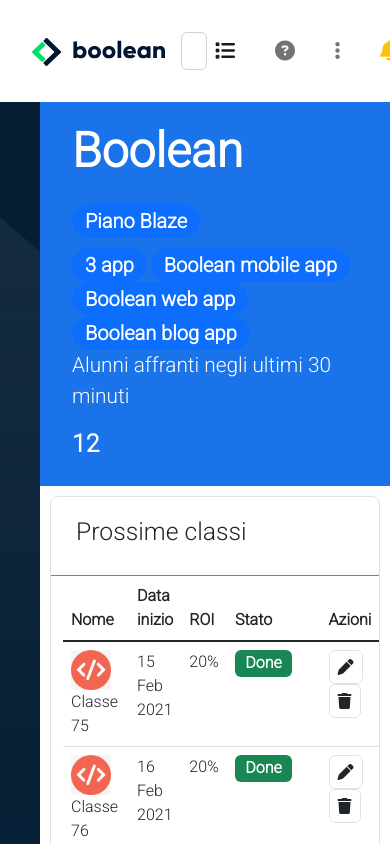
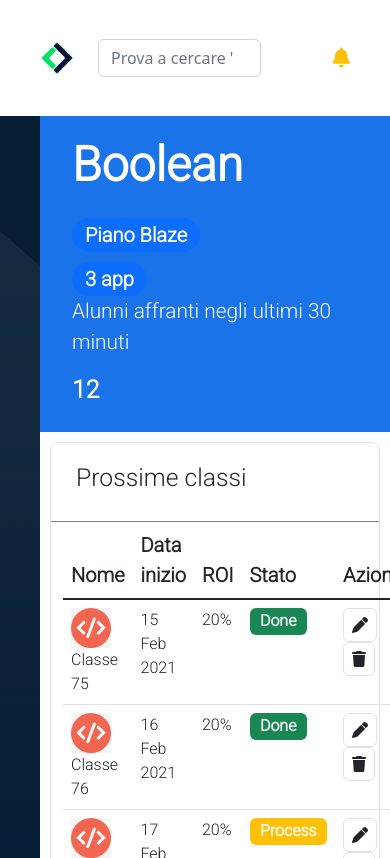
Before and after one commit to Andele97/html-css-bootstrap-dashboard, a plain HTML site: page index.html in a window 390 px wide. Drawn offline with nearby package versions, Linux system fonts and the light colour scheme.

Commit message:
[various fix]

```diff
--- a/assets/style.css
+++ b/assets/style.css
@@ -14,11 +14,13 @@ main {
   font-family: 'Roboto', sans-serif;
 }
 
-/* MAIN */
-main .container-fluid {
+/* HEADER */
 
+header .light-logo {
+  width: 50px;
 }
 
+/* MAIN */
 /* Aside */
 .aside {
   background-image: url(../assets/img/sidebar-bg.png);
@@ -73,10 +75,6 @@ main .container-fluid {
   padding: 10px;
 }
 
-.content {
-
-}
-
 .content .title {
   padding: 20px 25px;
   border-bottom: 1px solid gray;
--- a/index.html
+++ b/index.html
@@ -27,22 +27,25 @@
   <header>
     <nav class="navbar navbar-expand">
       <div class="container-fluid">
-        <a class="navbar-brand" href="#"><img src="assets/img/logo.svg" alt=""></a>
+        <a class="navbar-brand" href="#">
+          <img class="d-none d-lg-inline-block" src="assets/img/logo.svg" alt="Boolean">
+          <img class="d-lg-none light-logo" src="assets/img/mobile-logo.png" alt="logo">
+        </a>
         <form class="d-flex w-100" role="search">
             <input class="form-control " type="search" placeholder="Prova a cercare 'Quanti ragazzi di classe 75 mangiano la pizza?" aria-label="Search">
           </form>
           <ul class="navbar-nav fs-5">
-            <li class="nav-item">
+            <li class="nav-item d-none d-lg-inline-block">
               <a class="nav-link active" aria-current="page" href="#">
                 <i class="fa-solid fa-list"></i>
               </a>
             </li>
             <li class="nav-item ms-4">
               <a class="nav-link" href="#">
-                <i class="fa-solid fa-circle-question"></i>
+                <i class="fa-solid fa-circle-question d-none d-lg-inline-block"></i>
               </a>
             </li>
-            <li class="nav-item ms-4">
+            <li class="nav-item ms-4 d-none d-lg-inline-block">
               <a class="nav-link" href="#">
                 <i class="fa-solid fa-ellipsis-vertical"></i>
               </a>
@@ -75,15 +78,15 @@
             <ul>
               <li>
                 <i class="fa-solid fa-house fs-3"></i>
-                <a href="#">Home</a>
+                <a class="d-none d-lg-inline-block" href="#">Home</a>
               </li>
               <li>
                 <i class="fa-solid fa-chart-simple fs-3"></i>
-                <a href="#">Stats</a>
+                <a class="d-none d-lg-inline-block" href="#">Stats</a>
               </li>
               <li>
                 <i class="fa-solid fa-signal fs-3"></i>
-                <a href="#">Signal</a>
+                <a class="d-none d-lg-inline-block" href="#">Signal</a>
               </li>
             </ul>
           </div>
@@ -111,16 +114,16 @@
                 </h1>
                 <div class="row">
                   <div class="col">
-                    <span class="badge rounded-pill text-bg-primary fs-5 ">
+                    <span class="badge rounded-pill text-bg-primary fs-5">
                       3 app
                     </span>
-                    <span class="badge rounded-pill text-bg-primary fs-5 ">
+                    <span class="badge rounded-pill text-bg-primary fs-5 d-none d-lg-inline-block">
                       Boolean mobile app
                     </span>
-                    <span class="badge rounded-pill text-bg-primary fs-5 ">
+                    <span class="badge rounded-pill text-bg-primary fs-5 d-none d-lg-inline-block ">
                       Boolean web app
                     </span>
-                    <span class="badge rounded-pill text-bg-primary fs-5 ">
+                    <span class="badge rounded-pill text-bg-primary fs-5 d-none d-lg-inline-block ">
                       Boolean blog app
                     </span>
                   </div>
@@ -141,16 +144,16 @@
               <div class="col-md-8">
                 <!-- Table -->
                 <div class="content rounded-3 border">
-                  <div class="title"><h2>Prossime classi</h2></div>
+                  <div class="title .bg-secondary"><h2>Prossime classi</h2></div>
                   <div class="container-fluid">
                   <table class="table">
                     <thead>
                       <tr>
-                        <th scope="col">Nome</th>
-                        <th scope="col">Data inizio</th>
-                        <th scope="col">ROI</th>
-                        <th scope="col">Stato</th>
-                        <th scope="col">Azioni</th>
+                        <th class="fs-5" scope="col">Nome</th>
+                        <th class="fs-5" scope="col">Data inizio</th>
+                        <th class="fs-5" scope="col">ROI</th>
+                        <th class="fs-5" scope="col">Stato</th>
+                        <th class="fs-5" scope="col">Azioni</th>
                       </tr>
                     </thead>
                     <tbody class="table-group-divider">
@@ -288,12 +291,12 @@
                 </div>
                 <!-- /Table -->
                 <!-- F.A.Q. -->
-                <div class="content mt-2 rounded-2 border">
+                <div class="content mt-4 rounded-2 border">
                   <div class="title"><h2>F.A.Q.</h2></div>
                   <div class="accordion" id="accordionExample">
                     <div class="accordion-item">
                       <h2 class="accordion-header" id="headingOne">
-                        <button class="accordion-button" type="button" data-bs-toggle="collapse" data-bs-target="#collapseOne" aria-expanded="true" aria-controls="collapseOne">
+                        <button class="accordion-button fs-5" type="button" data-bs-toggle="collapse" data-bs-target="#collapseOne" aria-expanded="true" aria-controls="collapseOne">
                           Come si sviluppa un sistema di chat real time?
                         </button>
                       </h2>
@@ -305,8 +308,8 @@
                     </div>
                     <div class="accordion-item">
                       <h2 class="accordion-header" id="headingTwo">
-                        <button class="accordion-button collapsed" type="button" data-bs-toggle="collapse" data-bs-target="#collapseTwo" aria-expanded="false" aria-controls="collapseTwo">
-                          Accordion Item #2
+                        <button class="accordion-button collapsed fs-5" type="button" data-bs-toggle="collapse" data-bs-target="#collapseTwo" aria-expanded="false" aria-controls="collapseTwo">
+                          Posso usare position:absolute per allineare le colonne?
                         </button>
                       </h2>
                       <div id="collapseTwo" class="accordion-collapse collapse" aria-labelledby="headingTwo" data-bs-parent="#accordionExample">
@@ -317,8 +320,8 @@
                     </div>
                     <div class="accordion-item">
                       <h2 class="accordion-header" id="headingThree">
-                        <button class="accordion-button collapsed" type="button" data-bs-toggle="collapse" data-bs-target="#collapseThree" aria-expanded="false" aria-controls="collapseThree">
-                          Accordion Item #3
+                        <button class="accordion-button collapsed fs-5" type="button" data-bs-toggle="collapse" data-bs-target="#collapseThree" aria-expanded="false" aria-controls="collapseThree">
+                          Il mio sio è responsive?
                         </button>
                       </h2>
                       <div id="collapseThree" class="accordion-collapse collapse" aria-labelledby="headingThree" data-bs-parent="#accordionExample">
@@ -354,7 +357,7 @@
                   </div>
 
                 <!-- Graphic -->
-                <div class="content border rounded-2 mt-2 p-4">
+                <div class="content border rounded-2 mt-4 p-4">
                   <div class="graphic border rounded-2">
                     <img class="chart" src="assets/img/chart.jpg" alt="chart">
                     <div class="p-3 border-bottom">
```
